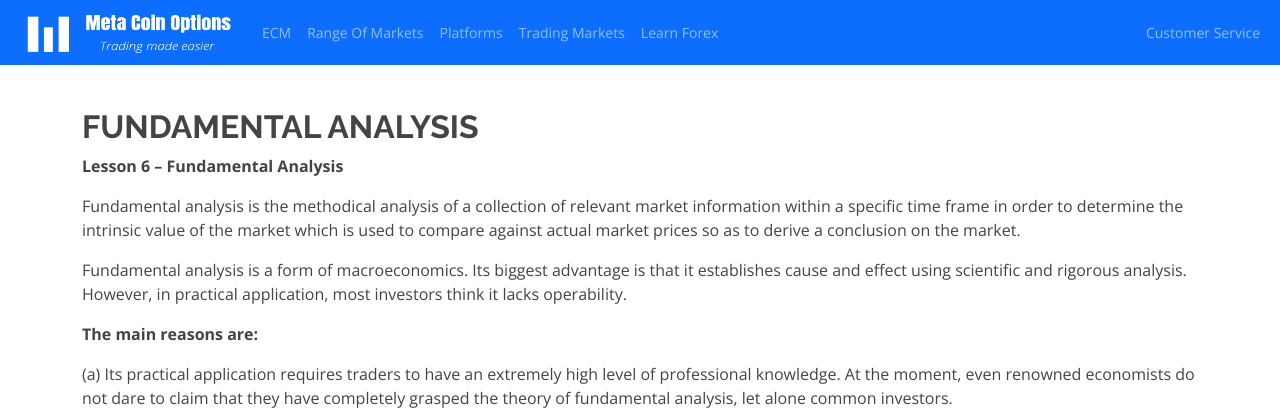
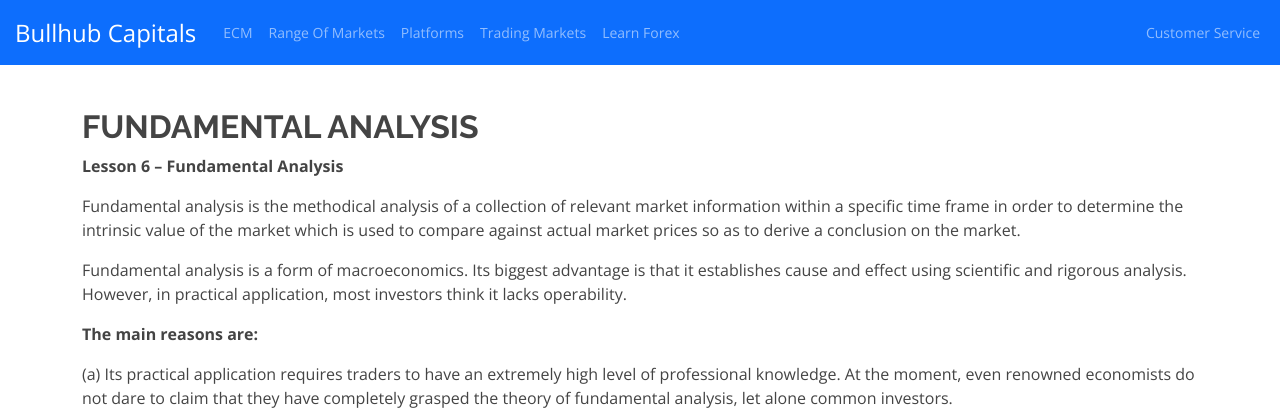
Before and after one commit to fritzjackhunt/metacoinoptions, a Django app: page /analysis in a window 1280 px wide. Shown: the top 420 px of the page. Run offline with Django 3.2, Linux system fonts and the light colour scheme; some libraries are stand-ins or nearby versions.

Commit message:
renamed bullhub

```diff
--- a/requirements.txt
+++ b/requirements.txt
@@ -2,9 +2,10 @@ asgiref==3.8.1
 Django==4.1.7
 django-countries==7.2.1
 gunicorn==20.1.0
-psycopg==3.2.3
+psycopg2-binary==2.9.9
+requests==2.31.0
+sqlparse==0.4.3
 pytz==2021.3
 pyuca==1.2
 sitemap==20191121
-sqlparse==0.4.2
 whitenoise==5.3.0
--- a/static/css/style.css
+++ b/static/css/style.css
@@ -197,6 +197,16 @@ h1, h2, h3, h4, h5, h6 {
 .navbar {
   padding: 0;
 }
+
+#navbar-brand-title {
+  padding-top: 0.3125rem;
+  padding-bottom: 0.3125rem;
+  margin-right: 1rem;
+  font-size: 24px;
+  text-decoration: none;
+  white-space: nowrap;
+}
+
 .navbar ul {
   margin: 0;
   padding: 0;
--- a/templates/metacoin/base.html
+++ b/templates/metacoin/base.html
@@ -2,11 +2,11 @@
 
 <!DOCTYPE html>
 <html>
-    <head>
-        <meta charset="utf-8">
+  <head>
+    <meta charset="utf-8">
     <meta content="width=device-width, initial-scale=1.0" name="viewport">
 
-    <title>Metacoin</title>
+    <title>Bullhub Capitals</title>
     <meta content="" name="description">
     <meta content="" name="keywords">
 
@@ -53,13 +53,25 @@
     <!-- Template Main CSS File -->
     <link href="{% static 'css/style.css' %}" rel="stylesheet">
 
-    </head>
+    <!-- Smartsupp Live Chat script -->
+    <script type="text/javascript">
+      var _smartsupp = _smartsupp || {};
+      _smartsupp.key = '81f6c2a201e5c30534bb2cfa169d804f5b3614cc';
+      window.smartsupp||(function(d) {
+        var s,c,o=smartsupp=function(){ o._.push(arguments)};o._=[];
+        s=d.getElementsByTagName('script')[0];c=d.createElement('script');
+        c.type='text/javascript';c.charset='utf-8';c.async=true;
+        c.src='https://www.smartsuppchat.com/loader.js?';s.parentNode.insertBefore(c,s);
+      })(document);
+    </script>
+
+  </head>
     <body>
 
       <nav class="navbar fixed-top navbar-expand-lg navbar-dark bg-primary">
         <div class="container-fluid">
-          <a class="navbar-brand" href="{% url 'homepage' %}">
-            <img src="{% static 'pictures/header4.png' %}" alt="" width="220" height="60">
+          <a class="navbar-brand" id="navbar-brand-title" href="{% url 'homepage' %}">
+            Bullhub Capitals
           </a>
 
           <button class="btn btn-primary d-block d-sm-none" type="button" data-bs-toggle="offcanvas" data-bs-target="#offcanvas1" aria-controls="offcanvasExample"><span class="navbar-toggler-icon"></button>
```
Also changed, not shown: metacoin/settings.py (+13 -2 lines), db.sqlite3 (deleted), members/migrations/0001_initial.py (deleted), members/migrations/0002_alter_profile_deposit.py (deleted), members/migrations/0003_auto_20211202_0516.py (deleted), members/migrations/0004_auto_20211202_0526.py (deleted), members/migrations/0005_profile_available.py (deleted), members/migrations/0006_alter_profile_deposit.py (deleted), members/migrations/0007_auto_20220122_2340.py (deleted), members/migrations/0008_alter_profile_phonenumber.py (deleted), members/migrations/0009_alter_profile_accounttype.py (deleted), members/migrations/__init__.py (deleted), option/migrations/0001_initial.py (deleted), option/migrations/0002_auto_20211201_0049.py (deleted), 2 more files.
